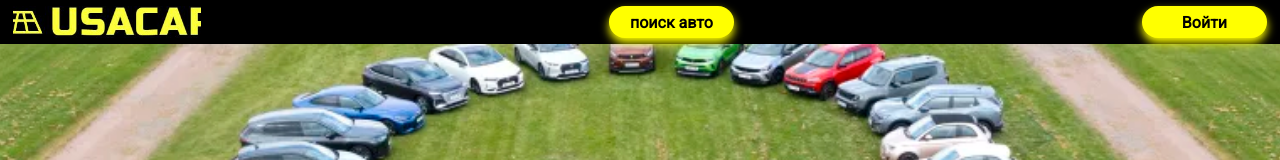
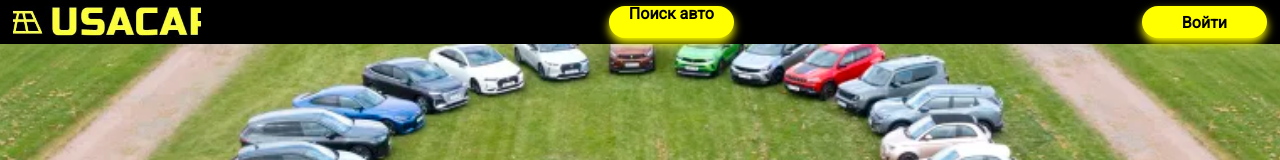
Before and after one commit to Yur4ikkiev/dz5, a plain HTML site: page index.html in a window 1280 px wide. Shown: the top 160 px of the page. Drawn offline with nearby package versions, Linux system fonts and the light colour scheme.

Commit message:
add link

```diff
--- a/css/style.css
+++ b/css/style.css
@@ -61,6 +61,15 @@ a,
     justify-content: center;
 }
 
+.home-form  a{
+    text-align: center;
+    white-space: nowrap;
+    background: none;
+    color: black;
+    font-weight: 600;
+    text-decoration: none;
+}
+
 .home-btn,
 .search__header-btn {
     background-color: yellow;
@@ -72,7 +81,7 @@ a,
 }
 
 .home__heading {
-    padding: 21.3vh 0 37.5vh;
+    padding: 21.3vh 0 35.5vh;
     font-size: 7vmin;
     color: yellow;
     text-shadow: 0px 0px 7px #000;
--- a/index.html
+++ b/index.html
@@ -17,14 +17,18 @@
   <body class="home">
     <header class="home-header">
       <a href="#"> <div class="home-logo"></div> </a>
-      <form
+      <!-- <form
         class="home-form"
         action="pages/search.html"
         method="get"
         target="_blank"
       >
+
         <button class="home-btn" type="submit">поиск авто</button>
-      </form>
+      </form> -->
+      <div class="home-form">
+        <a href="./pages/search.html" class="">Поиск авто</a>
+      </div>
       <form
         class="home-form"
         action="pages/registration.html"
```
